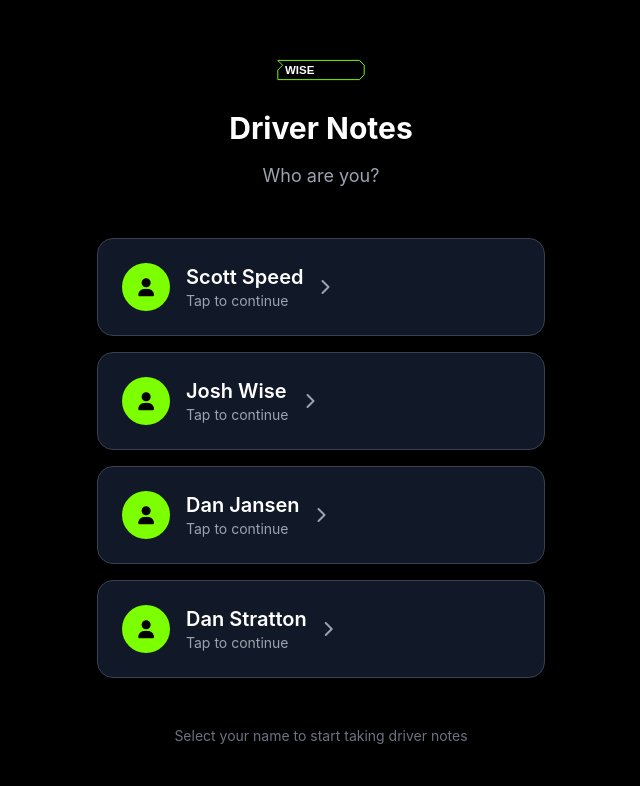
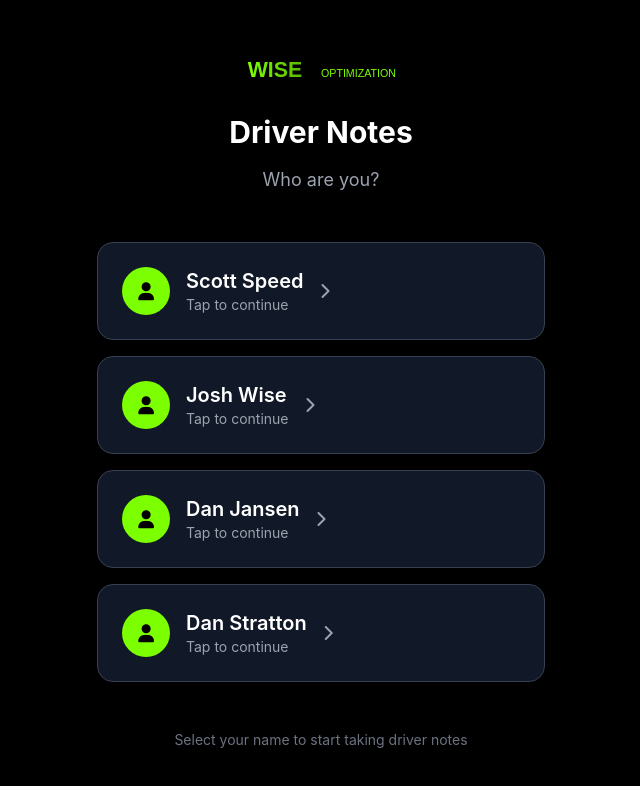
Before and after one commit to sspeed41/driver-notes-app, a Next.js app: page / in a window 1280 px wide. Shown: the top 786 px of the page, without its empty margins (319-959 px from the left). Built offline with nearby package versions, Linux system fonts and the light colour scheme.

Commit message:
Replace outlined logo with clean Wise Optimization logo design

```diff
--- a/pages/index.tsx
+++ b/pages/index.tsx
@@ -354,22 +354,23 @@ const Index = () => {
             {/* Logo and Title */}
             <div className="text-center mb-12">
               <div className="flex items-center justify-center mb-6">
-                <svg viewBox="0 0 400 120" className="w-24 h-8">
-                  <path
-                    d="M20 20 L360 20 L380 40 L380 80 L360 100 L20 100 L20 60 L40 40 Z"
-                    fill="none"
-                    stroke="#7cff00"
-                    strokeWidth="4"
-                  />
-                  <text
-                    x="50"
-                    y="75"
-                    fontFamily="Arial, sans-serif"
-                    fontSize="48"
-                    fontWeight="bold"
-                    fill="white"
-                  >
+                <svg viewBox="0 0 240 60" className="w-40 h-10">
+                  {/* Wise Logo */}
+                  <defs>
+                    <linearGradient id="wiseGradient" x1="0%" y1="0%" x2="100%" y2="0%">
+                      <stop offset="0%" stopColor="#7cff00" />
+                      <stop offset="100%" stopColor="#5cb800" />
+                    </linearGradient>
+                  </defs>
+
+                  {/* WISE text */}
+                  <text x="10" y="40" fontFamily="Arial, sans-serif" fontSize="32" fontWeight="bold" fill="url(#wiseGradient)">
                     WISE
+                  </text>
+
+                  {/* Optimization text */}
+                  <text x="120" y="40" fontFamily="Arial, sans-serif" fontSize="16" fill="#7cff00" fontWeight="300">
+                    OPTIMIZATION
                   </text>
                 </svg>
               </div>
@@ -419,22 +420,23 @@ const Index = () => {
                   {/* Logo and Title */}
                   <div className="flex items-center space-x-3">
                     <div className="flex items-center justify-center">
-                      <svg viewBox="0 0 400 120" className="w-12 h-4">
-                        <path
-                          d="M20 20 L360 20 L380 40 L380 80 L360 100 L20 100 L20 60 L40 40 Z"
-                          fill="none"
-                          stroke="#7cff00"
-                          strokeWidth="4"
-                        />
-                        <text
-                          x="50"
-                          y="75"
-                          fontFamily="Arial, sans-serif"
-                          fontSize="48"
-                          fontWeight="bold"
-                          fill="white"
-                        >
+                      <svg viewBox="0 0 240 60" className="w-20 h-5">
+                        {/* Wise Logo */}
+                        <defs>
+                          <linearGradient id="wiseGradientHeader" x1="0%" y1="0%" x2="100%" y2="0%">
+                            <stop offset="0%" stopColor="#7cff00" />
+                            <stop offset="100%" stopColor="#5cb800" />
+                          </linearGradient>
+                        </defs>
+
+                        {/* WISE text */}
+                        <text x="10" y="40" fontFamily="Arial, sans-serif" fontSize="32" fontWeight="bold" fill="url(#wiseGradientHeader)">
                           WISE
+                        </text>
+
+                        {/* Optimization text */}
+                        <text x="120" y="40" fontFamily="Arial, sans-serif" fontSize="16" fill="#7cff00" fontWeight="300">
+                          OPTIMIZATION
                         </text>
                       </svg>
                     </div>
```
